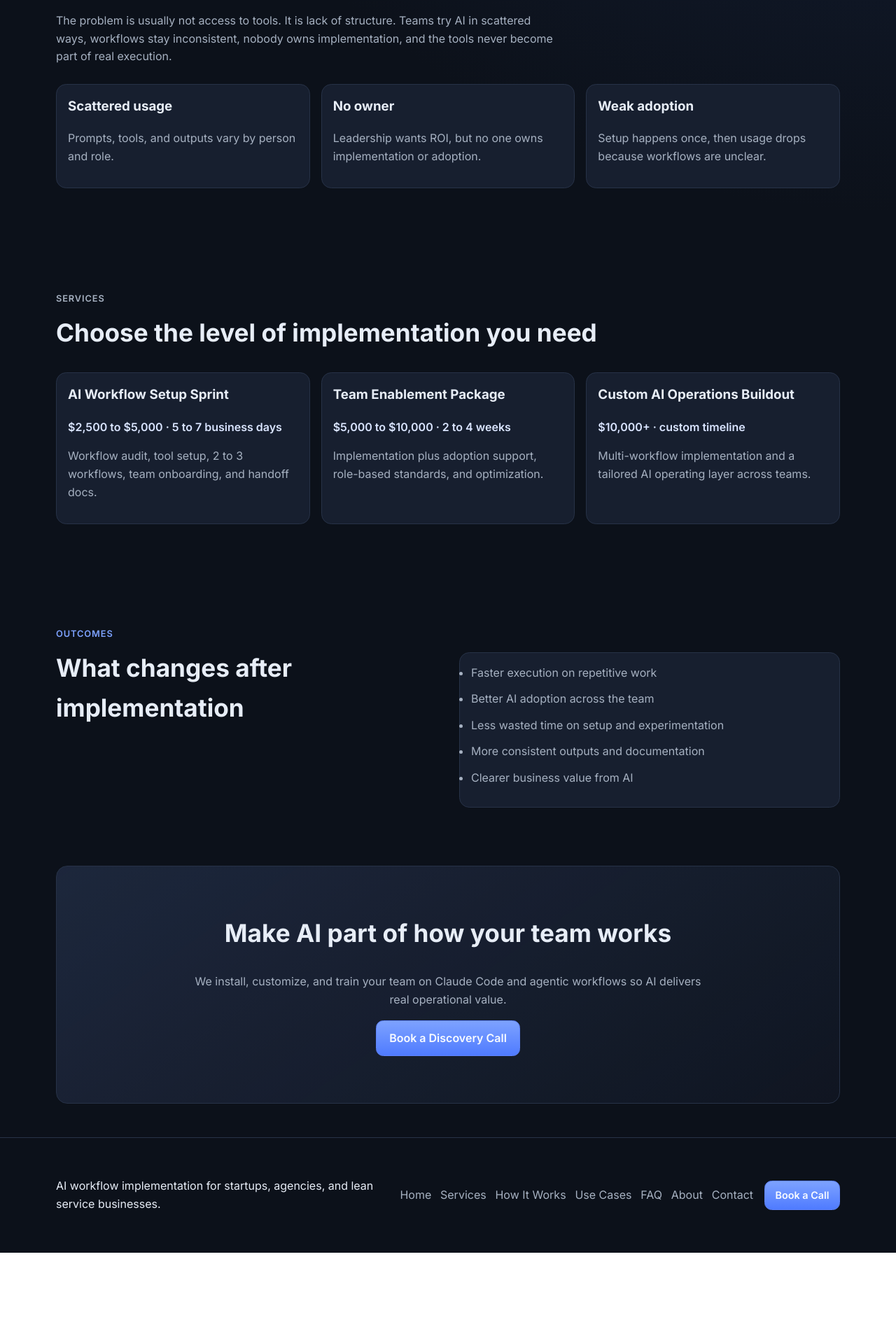
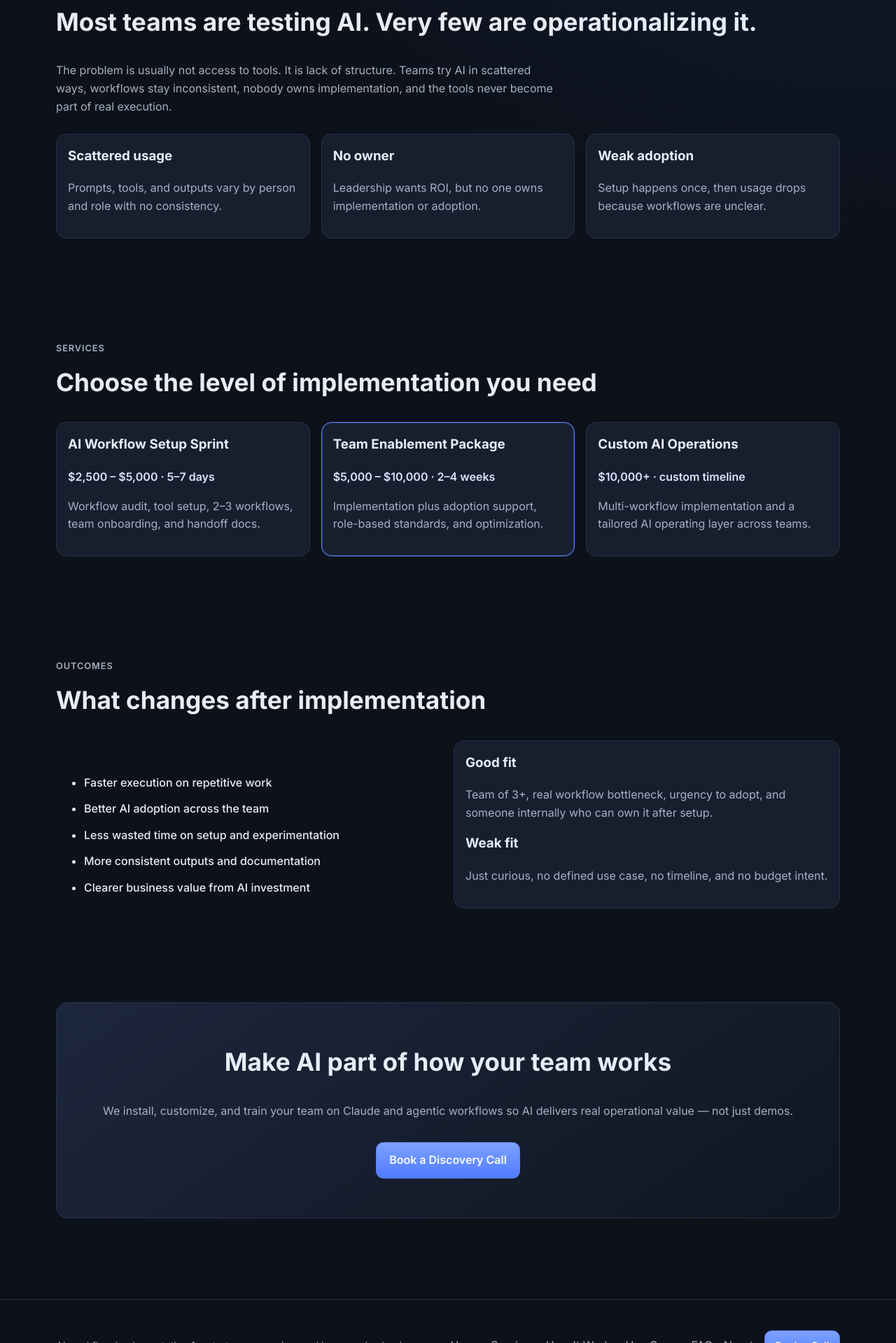
Before and after one commit to armandosanjh0-jpg/B2B-Ai-implementation, a plain HTML site: page index.html in a window 1280 px wide. Shown: the part 881-2800 px from the top of the page at 70% size. Before the commit the page ends 2671 px from the top, so only its background shows below. Drawn offline with Linux system fonts and the light colour scheme.

Commit message:
Revise index.html for new branding and content
Updated the HTML structure and content for the website, including changes to the title, meta descriptions, and various sections to reflect the new branding and messaging.

```diff
--- a/index.html
+++ b/index.html
@@ -1,22 +1,17 @@
 <!DOCTYPE html>
 <html lang="en">
 <head>
-    <meta charset="UTF-8" />
-    <meta name="viewport" content="width=device-width, initial-scale=1.0" />
-    <title>AI Workflow Implementation | Your Brand Name</title>
-    <meta
-      name="description"
-      content="We install, customize, and train teams on Claude Code and agentic workflows so AI delivers real operational value."
-    />
+<meta charset="UTF-8" /><meta name="viewport" content="width=device-width, initial-scale=1.0" />
+<title>Fulcrum AI — AI Workflow Implementation for Lean Teams</title>
+<meta name="description" content="We install, customize, and train your team on Claude and agentic workflows so AI becomes part of how your business actually operates." />
 <link rel="preconnect" href="https://fonts.googleapis.com" />
-    <link rel="preconnect" href="https://fonts.gstatic.com" crossorigin />
 <link href="https://fonts.googleapis.com/css2?family=Inter:wght@400;500;600;700;800&display=swap" rel="stylesheet" />
 <link rel="stylesheet" href="styles.css" />
 </head>
 <body>
 <header class="site-header">
   <nav class="container nav">
-        <a class="logo" href="index.html">Your Brand Name</a>
+    <a class="logo" href="index.html">Fulcrum AI</a>
     <ul class="nav-links">
       <li><a href="index.html">Home</a></li>
       <li><a href="services.html">Services</a></li>
@@ -28,25 +23,21 @@
     <a class="btn btn-small" href="book-a-call.html">Book a Call</a>
   </nav>
 </header>
-
 <main>
-      <section id="hero" class="hero container">
+  <section class="hero container">
     <div>
       <h1>We implement AI workflows your team will actually use</h1>
-          <p>
-            We install, customize, and train your team on Claude Code and agentic workflows so AI
-            becomes part of how your business actually operates.
-          </p>
+      <p>We install, customize, and train your team on Claude and agentic workflows so AI becomes part of how your business actually operates.</p>
       <div class="hero-actions">
         <a class="btn" href="book-a-call.html">Book a Discovery Call</a>
         <a class="btn btn-secondary" href="how-it-works.html">See How It Works</a>
       </div>
-          <p class="trust-line">Done-for-you setup. Team onboarding. Practical workflow design.</p>
+      <p class="trust-line">Done-for-you setup · Team onboarding · Practical workflow design</p>
     </div>
-        <aside class="hero-panel card">
+    <aside class="hero-panel">
       <h2>Who this is for</h2>
       <ul>
-            <li>Founder-led startups with 5 to 50 employees</li>
+        <li>Founder-led startups with 5–50 employees</li>
         <li>Agencies and lean service businesses</li>
         <li>Small technical teams needing better AI adoption</li>
         <li>Teams curious about AI but lacking implementation discipline</li>
@@ -56,77 +47,86 @@
 
   <section class="positioning-strip">
     <div class="container">
-          <p>
-            We help teams get Claude Code and ChatGPT Codex set up properly, then train them on
-            practical workflows so AI becomes part of day-to-day execution.
-          </p>
+      <p>We help teams get Claude and agentic AI set up properly, then train them on practical workflows so AI becomes part of day-to-day execution.</p>
+      <div class="tag-grid">
+        <span>Claude &amp; Claude Code</span>
+        <span>Workflow design</span>
+        <span>Team training</span>
+        <span>Agentic AI</span>
+        <span>Adoption support</span>
+        <span>Done-for-you setup</span>
+      </div>
     </div>
   </section>
 
-      <section id="problem" class="container section">
+  <section class="section container">
     <p class="section-label">The Problem</p>
     <h2>Most teams are testing AI. Very few are operationalizing it.</h2>
-        <p>
-          The problem is usually not access to tools. It is lack of structure. Teams try AI in
-          scattered ways, workflows stay inconsistent, nobody owns implementation, and the tools
-          never become part of real execution.
-        </p>
+    <p>The problem is usually not access to tools. It is lack of structure. Teams try AI in scattered ways, workflows stay inconsistent, nobody owns implementation, and the tools never become part of real execution.</p>
     <div class="grid cards-3">
-          <article class="card"><h3>Scattered usage</h3><p>Prompts, tools, and outputs vary by person and role.</p></article>
+      <article class="card"><h3>Scattered usage</h3><p>Prompts, tools, and outputs vary by person and role with no consistency.</p></article>
       <article class="card"><h3>No owner</h3><p>Leadership wants ROI, but no one owns implementation or adoption.</p></article>
       <article class="card"><h3>Weak adoption</h3><p>Setup happens once, then usage drops because workflows are unclear.</p></article>
     </div>
   </section>
 
-      <section id="services" class="container section">
+  <section class="section container">
     <p class="section-label">Services</p>
     <h2>Choose the level of implementation you need</h2>
     <div class="grid cards-3">
       <article class="card">
         <h3>AI Workflow Setup Sprint</h3>
-            <p class="price">$2,500 to $5,000 · 5 to 7 business days</p>
-            <p>Workflow audit, tool setup, 2 to 3 workflows, team onboarding, and handoff docs.</p>
+        <p class="price">$2,500 – $5,000 · 5–7 days</p>
+        <p>Workflow audit, tool setup, 2–3 workflows, team onboarding, and handoff docs.</p>
       </article>
-          <article class="card">
+      <article class="card featured">
         <h3>Team Enablement Package</h3>
-            <p class="price">$5,000 to $10,000 · 2 to 4 weeks</p>
+        <p class="price">$5,000 – $10,000 · 2–4 weeks</p>
         <p>Implementation plus adoption support, role-based standards, and optimization.</p>
       </article>
       <article class="card">
-            <h3>Custom AI Operations Buildout</h3>
+        <h3>Custom AI Operations</h3>
         <p class="price">$10,000+ · custom timeline</p>
         <p>Multi-workflow implementation and a tailored AI operating layer across teams.</p>
       </article>
     </div>
   </section>
 
-      <section id="outcomes" class="container section split">
-        <div>
+  <section class="section container">
     <p class="section-label">Outcomes</p>
     <h2>What changes after implementation</h2>
+    <div class="grid cards-2">
+      <div>
+        <ul class="checklist">
+          <li class="outcome">Faster execution on repetitive work</li>
+          <li class="outcome">Better AI adoption across the team</li>
+          <li class="outcome">Less wasted time on setup and experimentation</li>
+          <li class="outcome">More consistent outputs and documentation</li>
+          <li class="outcome">Clearer business value from AI investment</li>
+        </ul>
       </div>
-        <ul class="checklist card">
-          <li>Faster execution on repetitive work</li>
-          <li>Better AI adoption across the team</li>
-          <li>Less wasted time on setup and experimentation</li>
-          <li>More consistent outputs and documentation</li>
-          <li>Clearer business value from AI</li>
-        </ul>
+      <article class="card">
+        <h3>Good fit</h3>
+        <p>Team of 3+, real workflow bottleneck, urgency to adopt, and someone internally who can own it after setup.</p>
+        <h3 style="margin-top:1rem;">Weak fit</h3>
+        <p>Just curious, no defined use case, no timeline, and no budget intent.</p>
+      </article>
+    </div>
   </section>
 
-      <section id="cta" class="container section final-cta">
+  <section class="section container">
+    <div class="final-cta card">
+      <div style="padding: 2.5rem;">
         <h2>Make AI part of how your team works</h2>
-        <p>
-          We install, customize, and train your team on Claude Code and agentic workflows so AI
-          delivers real operational value.
-        </p>
-        <a class="btn" href="book-a-call.html">Book a Discovery Call</a>
+        <p>We install, customize, and train your team on Claude and agentic workflows so AI delivers real operational value — not just demos.</p>
+        <a class="btn" href="book-a-call.html" style="margin-top:1rem;">Book a Discovery Call</a>
+      </div>
+    </div>
   </section>
 </main>
-
-    <footer id="footer" class="site-footer">
+<footer class="site-footer">
   <div class="container footer-grid">
-        <p>AI workflow implementation for startups, agencies, and lean service businesses.</p>
+    <p style="color:var(--muted);font-size:.9rem;">AI workflow implementation for startups, agencies, and lean service businesses.</p>
     <ul>
       <li><a href="index.html">Home</a></li>
       <li><a href="services.html">Services</a></li>
@@ -134,7 +134,6 @@
       <li><a href="use-cases.html">Use Cases</a></li>
       <li><a href="faq.html">FAQ</a></li>
       <li><a href="about.html">About</a></li>
-          <li><a href="book-a-call.html">Contact</a></li>
     </ul>
     <a class="btn btn-small" href="book-a-call.html">Book a Call</a>
   </div>
```
Lines whose indentation alone changed are shown as unchanged.
